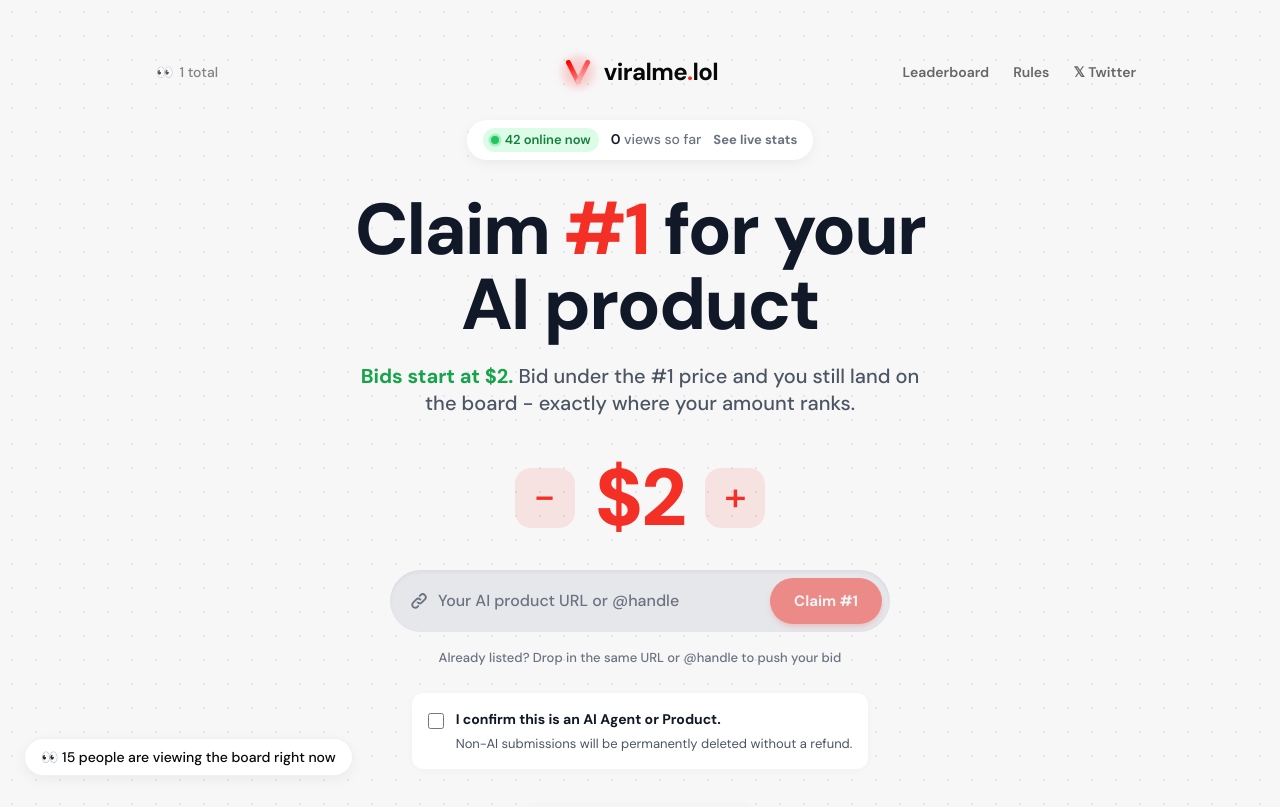
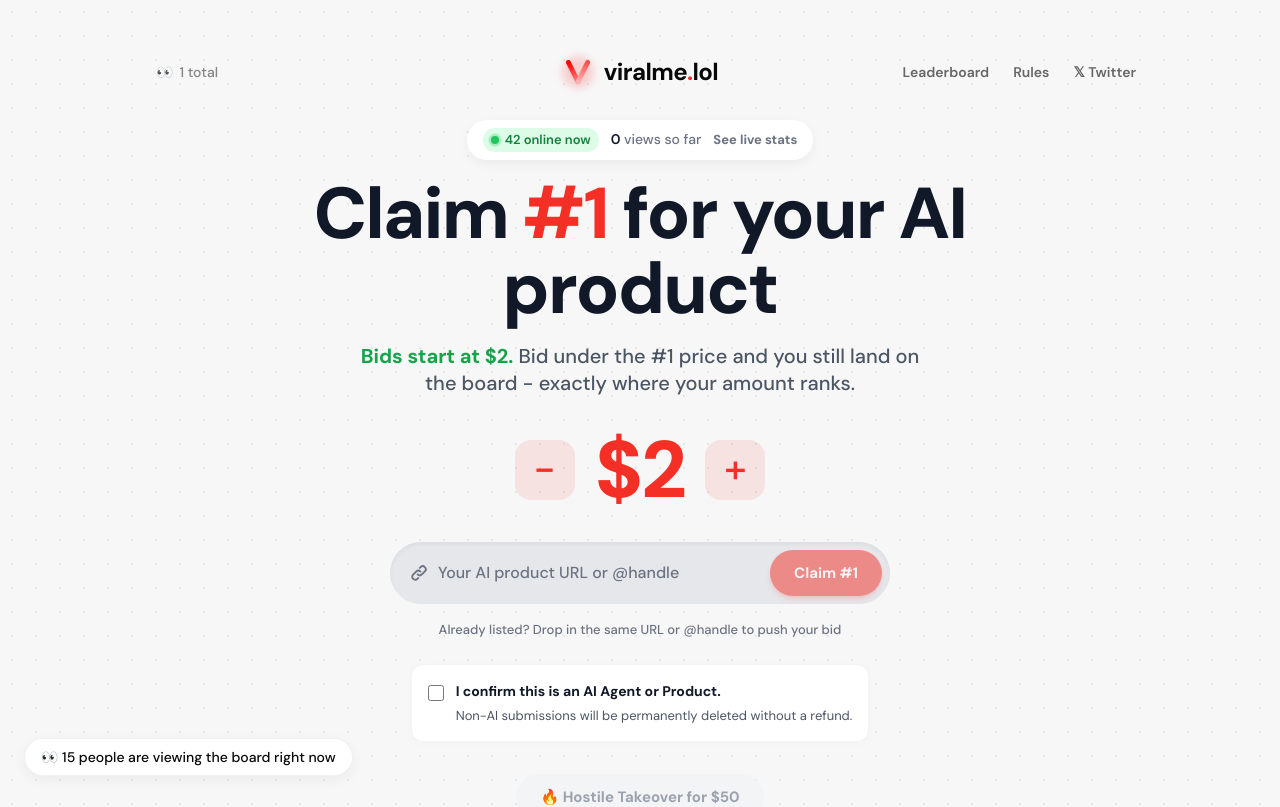
Before and after one commit to meettaqi/viralme.lol, a Next.js app: page / in a window 1280 px wide. Shown: the top 807 px of the page. Built offline with nearby package versions, Linux system fonts and the light colour scheme; no server answers; the database is empty.

Commit message:
feat: make projected rank dynamic in hero and combine spacing

```diff
--- a/components/BidForm.tsx
+++ b/components/BidForm.tsx
@@ -2,8 +2,10 @@
 
 import { useState, useEffect, useId } from "react";
 import { cn } from "@/lib/utils";
+import type { Bid } from "@/lib/db";
 
 interface Props {
+  bids: Bid[];
   defaultAmount?: number;
   topBid: number;
   takeoverCost: number;
@@ -15,6 +17,7 @@ const MIN_BID = 2;
 const STEP = 1;
 
 export default function BidForm({
+  bids,
   defaultAmount,
   topBid = 0,
   takeoverCost = 50,
@@ -31,8 +34,8 @@ export default function BidForm({
   const [isVerifiedAi, setIsVerifiedAi] = useState(false);
   const formId = useId();
 
-  // Very naive projection
-  const projectedRank = amount > topBid ? 1 : amount > topBid * 0.5 ? 2 : 3;
+  // Accurate projection: count how many bids are >= the current amount
+  const projectedRank = bids.filter(b => b.amount >= amount).length + 1;
   // Stub for existing bid difference logic
   const existingBid = 0;
   const charge = Math.max(MIN_BID, amount - existingBid);
@@ -113,6 +116,14 @@ export default function BidForm({
 
   return (
     <div className="flex flex-col items-center text-center w-full max-w-2xl mx-auto">
+      <h1 className="text-[52px] sm:text-[72px] leading-[1.05] font-extrabold text-[#111827] tracking-tight mb-4">
+        Claim <span className="text-brand-500">#{projectedRank}</span> for your AI product
+      </h1>
+
+      <p className="text-[18px] sm:text-[20px] font-medium text-gray-600 leading-snug max-w-xl mx-auto mb-6">
+        <strong className="text-green-600 font-bold">Bids start at $2.</strong> Bid under the #1 price and you still land on the board - exactly where your amount ranks.
+      </p>
+
       {/* Huge Pricing Header */}
       <div className="flex items-center justify-center gap-4 sm:gap-5 mb-8 mt-2">
         <button
--- a/components/HomeClient.tsx
+++ b/components/HomeClient.tsx
@@ -33,13 +33,13 @@ export default function HomeClient({
   return (
     <div className="flex flex-col items-center w-full max-w-3xl mx-auto mt-0 sm:mt-2">
       {/* Hero Section */}
-      <div className="text-center mb-8 max-w-3xl mx-auto flex flex-col items-center">
+      <div className="text-center mb-2 max-w-3xl mx-auto flex flex-col items-center">
         {/* Top Stats Badge */}
         <a
           href={`https://datafa.st/share/${process.env.NEXT_PUBLIC_DATAFAST_ID || "dfid_vXi6O2z6DLnvmkHjoQF26"}?period=last24h&granularity=hourly`}
           target="_blank"
           rel="noopener noreferrer"
-          className="inline-flex justify-center items-center gap-3 rounded-full bg-white shadow-[0_4px_15px_-3px_rgba(0,0,0,0.08)] px-4 py-2 text-[14px] font-semibold text-gray-500 transition-transform hover:-translate-y-0.5 mb-8"
+          className="inline-flex justify-center items-center gap-3 rounded-full bg-white shadow-[0_4px_15px_-3px_rgba(0,0,0,0.08)] px-4 py-2 text-[14px] font-semibold text-gray-500 transition-transform hover:-translate-y-0.5 mb-2"
         >
           <span className="inline-flex items-center gap-1.5 whitespace-nowrap bg-green-100 text-green-700 px-2 py-0.5 rounded-full text-[13px]">
             <span className="relative inline-flex size-2 shrink-0">
@@ -51,19 +51,12 @@ export default function HomeClient({
           <span className="text-gray-900">{totalVisitors.toLocaleString()} <span className="font-medium text-gray-500">views so far</span></span>
           <span className="text-[13px] font-bold">See live stats</span>
         </a>
-
-        <h1 className="text-[52px] sm:text-[72px] leading-[1.05] font-extrabold text-[#111827] tracking-tight mb-5">
-          Claim <span className="text-brand-500">#1</span> for your<br/>AI product
-        </h1>
-
-        <p className="text-[18px] sm:text-[20px] font-medium text-gray-600 leading-snug max-w-xl mx-auto">
-          <strong className="text-green-600 font-bold">Bids start at $2.</strong> Bid under the #1 price and you still land on the board - exactly where your amount ranks.
-        </p>
       </div>
 
       {/* Bidding Terminal (Inline) */}
       <div className="w-full mb-8">
         <BidForm
+          bids={initialBids}
           key={bidAmount}
           defaultAmount={bidAmount}
           topBid={topBid}
```
